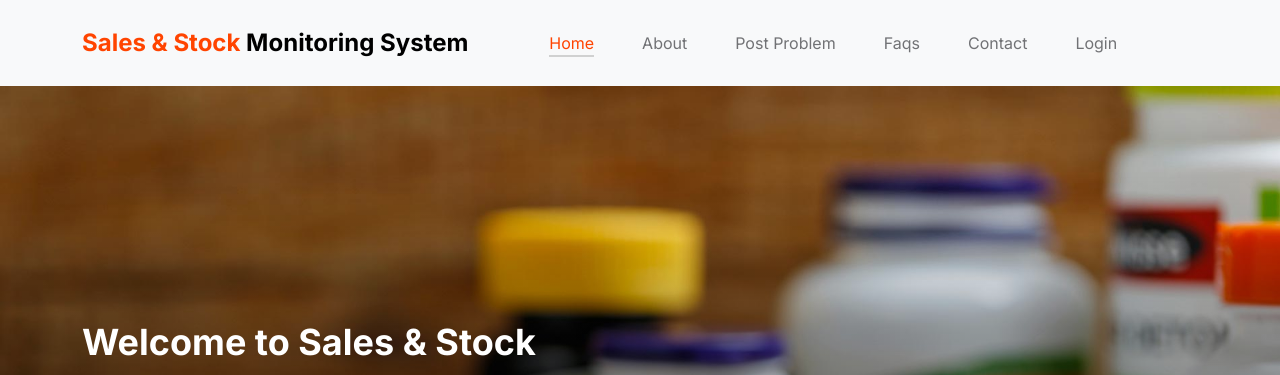
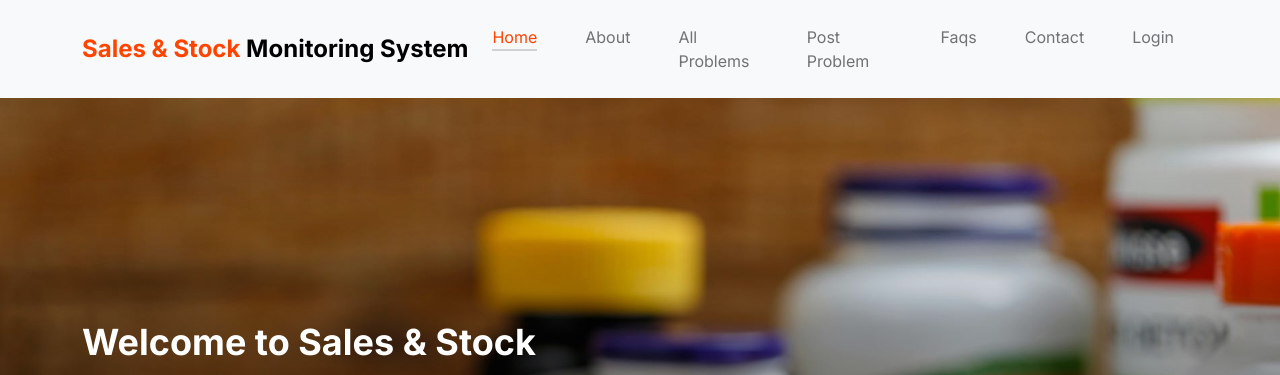
Before and after one commit to ankitpakhale/Priority, a Django app: template app1/templates/index.html in a window 1280 px wide. Shown: the top 375 px of the page. Run offline with Django 4.2, Linux system fonts and the light colour scheme; the template is opened without the code that fills it, so the values that code supplies are empty; some libraries are stand-ins or nearby versions.

Commit message:
All problems added

```diff
--- a/app1/templates/index.html
+++ b/app1/templates/index.html
@@ -64,6 +64,9 @@ https://www.tooplate.com/view/2127-little-fashion
 
                         <li class="nav-item">
                             <a class="nav-link" href=" {% url 'ABOUT' %} ">About</a>
+                        </li>
+                        <li class="nav-item">
+                            <a class="nav-link" href=" {% url 'ALLPROBLEM' %} ">All Problems</a>
                         </li>
 
                         <!-- <li class="nav-item">
```
Also changed, not shown: db.sqlite3.
